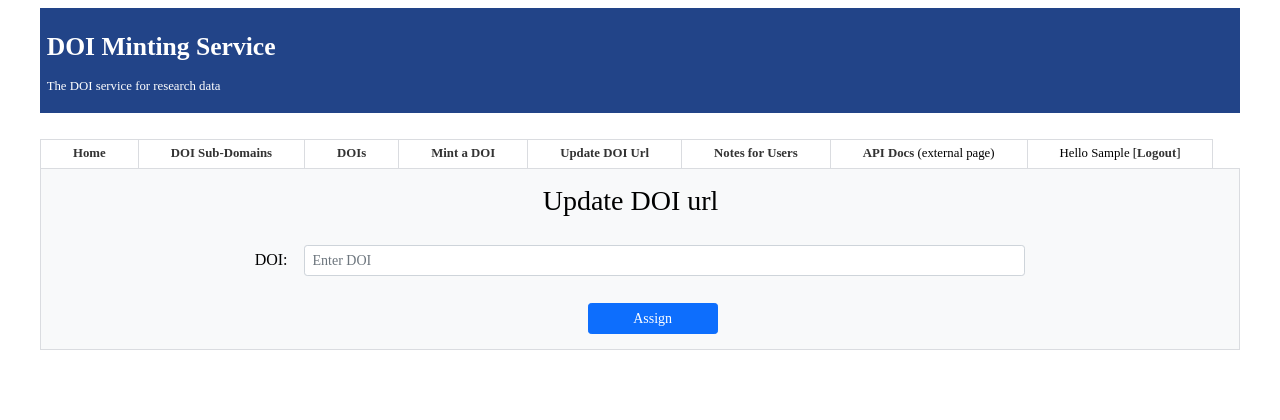
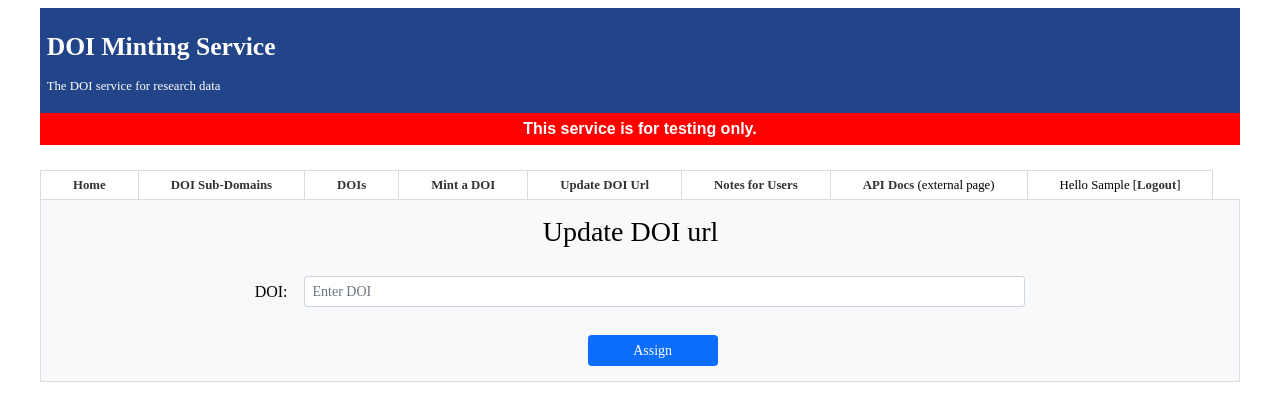
Before and after one commit to ral-facilities/doi_site, a Django app: page /addurl in a window 1280 px wide. Shown: the top 420 px of the page. Run offline with Django 3.2, Linux system fonts and the light colour scheme; the visitor is signed in with stand-in values (Sample User, id 1); parts of the project's set-up code (start-up, migrations or seed data) failed here and were passed over; some libraries are stand-ins or nearby versions.

Commit message:
add red banner: This is for testing only

```diff
--- a/datasets/templates/create_normal.html
+++ b/datasets/templates/create_normal.html
@@ -2,7 +2,6 @@
 <link
   href="/static/doi_site/css/bootstrap.css"
   rel="stylesheet"
-
 />
 <link
 rel="stylesheet"
--- a/datasets/views.py
+++ b/datasets/views.py
@@ -50,6 +50,7 @@ class Mint(View):
         'doi_prefix': DOI_PREFIX,
         'suffixlist': suffixlist,
         'heading': heading_message,
+        'is_testing' : _is_test_url()
     })
 
     def post(self, request):
@@ -97,7 +98,8 @@ class Mint(View):
                 'doi_prefix': DOI_PREFIX,
                 'heading': heading_message,
                 'suffixlist': suffixlist,
-                'notAuthorised': notAuthorised
+                'notAuthorised': notAuthorised,
+                'is_testing' : _is_test_url()
                 })
             metadata["subjects"] = [x.get("subject") for x in subjectformset.cleaned_data if x.get('subject')]
             metadata["related_identifiers"] = [x for x in relatedidentifierformset.cleaned_data if x]
@@ -125,7 +127,8 @@ class Mint(View):
                     'heading': heading_message,
                     'suffixlist': suffixlist,
                     'err': err,
-                    'notAuthorised': notAuthorised
+                    'notAuthorised': notAuthorised,
+                    'is_testing' : _is_test_url()
                     })
             else:
                 print('Data site call was successful!')
@@ -140,6 +143,7 @@ class Mint(View):
             'doi_prefix': DOI_PREFIX,
             'suffixlist': suffixlist,
             'heading': heading_message,
+            'is_testing' : _is_test_url()
         })
         if(response.status_code == 201):
             print("DOI site was called successfully!")
@@ -156,6 +160,7 @@ class Mint(View):
             'suffixlist': suffixlist,
             'doi_prefix': DOI_PREFIX,
             'heading': heading_message,
+            'is_testing' : _is_test_url()
         })
 
 
@@ -166,7 +171,7 @@ class AddUrl(View):
     template_name = 'add_url.html'
     def get(self, request, err=None):
         addurlform = AddUrlForm(request.GET or None)
-        return render(request, self.template_name, {'form': addurlform})
+        return render(request, self.template_name, {'form': addurlform, 'is_testing' : _is_test_url()})
     def post(self, request, err=None):
         addurlform = AddUrlForm(request.POST or None)
         if addurlform.is_valid():
@@ -174,7 +179,7 @@ class AddUrl(View):
             path = 'mint/' + url['add_url']
             return redirect(path)
         else:
-          return render(request, self.template_name, {'form': addurlform})
+          return render(request, self.template_name, {'form': addurlform, 'is_testing' : _is_test_url()})
 class Url(View):
     @method_decorator(login_required)
     def dispatch(self, request, *args, **kwargs):
@@ -198,11 +203,11 @@ class Url(View):
                 print(f'Other error occurred: {newerr}')
                 url = None
                 urlform = UrlForm(request.GET or None, initial={'url':r.text})
-                return render(request, self.template_name, {'form':urlform, 'doi':doi, 'url':url, 'err':newerr})
+                return render(request, self.template_name, {'form':urlform, 'doi':doi, 'url':url, 'err':newerr, 'is_testing' : _is_test_url()})
         r = mds_api.get('/doi/' + doi)
         url = r.text
         urlform = UrlForm(request.GET or None, initial={'url':r.text})
-        return render(request, self.template_name, {'form':urlform, 'doi':doi, 'url':url, 'err':err})
+        return render(request, self.template_name, {'form':urlform, 'doi':doi, 'url':url, 'err':err, 'is_testing' : _is_test_url()})
 
     def post(self, request, doi):
         mds_api = MdsApi(request)
```
